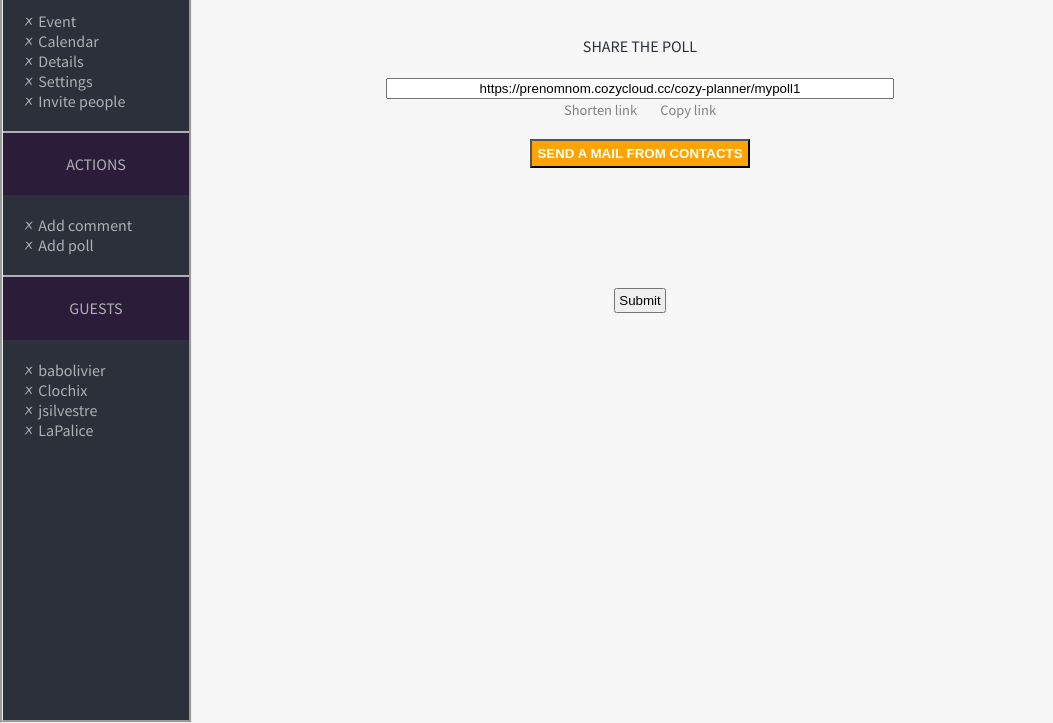
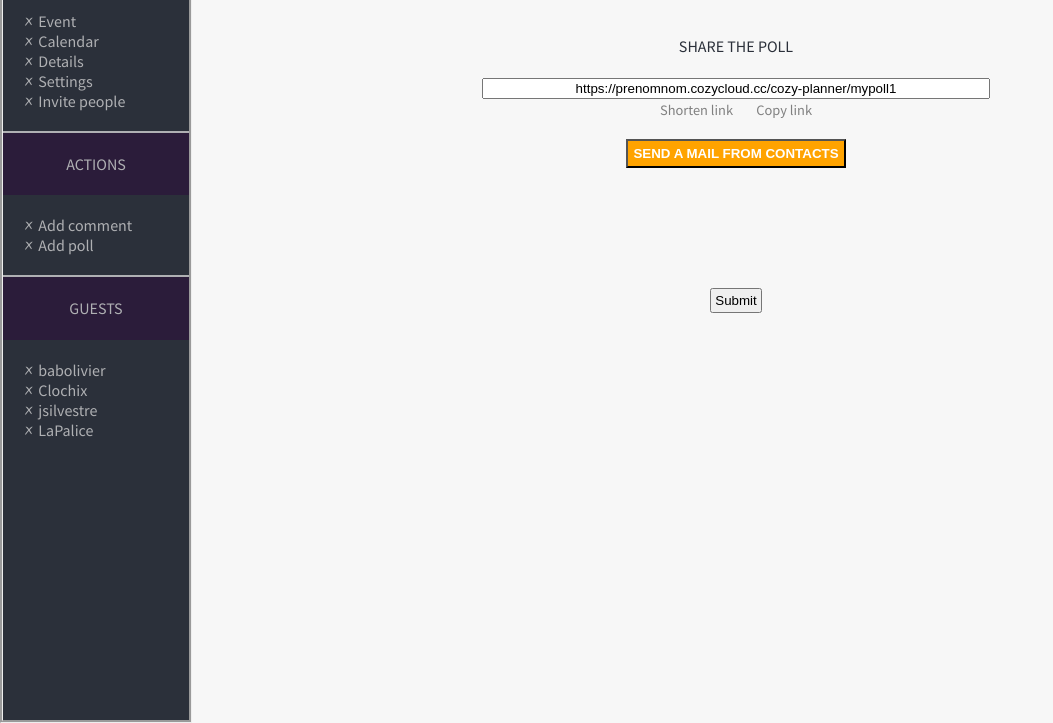
Before and after one commit to LaPalice/Cozy-planner, a website: page Cozy-planner InvitePeople.html in a window 1280 px wide. Shown: the part 77-800 px from the top of the page, without its empty margins (0-1053 px from the left). Drawn offline with Linux system fonts and the light colour scheme.

Commit message:
fixed .body

```diff
--- a/Cozy-planner InvitePeople.html
+++ b/Cozy-planner InvitePeople.html
@@ -41,7 +41,7 @@
 	</ul>
 
 
-
+<div class="body">
 	<h1>Warn your guests !</h1>
 
 	<h4>Share the poll</h4>
@@ -59,7 +59,7 @@
 
 	<input class="nextpage" type="submit" value"Submit your poll">
 
-
+</div>
 
 </body>
 </html>
```
Also changed, not shown: Cozy-planner Settings.html (+2 -2 lines).
